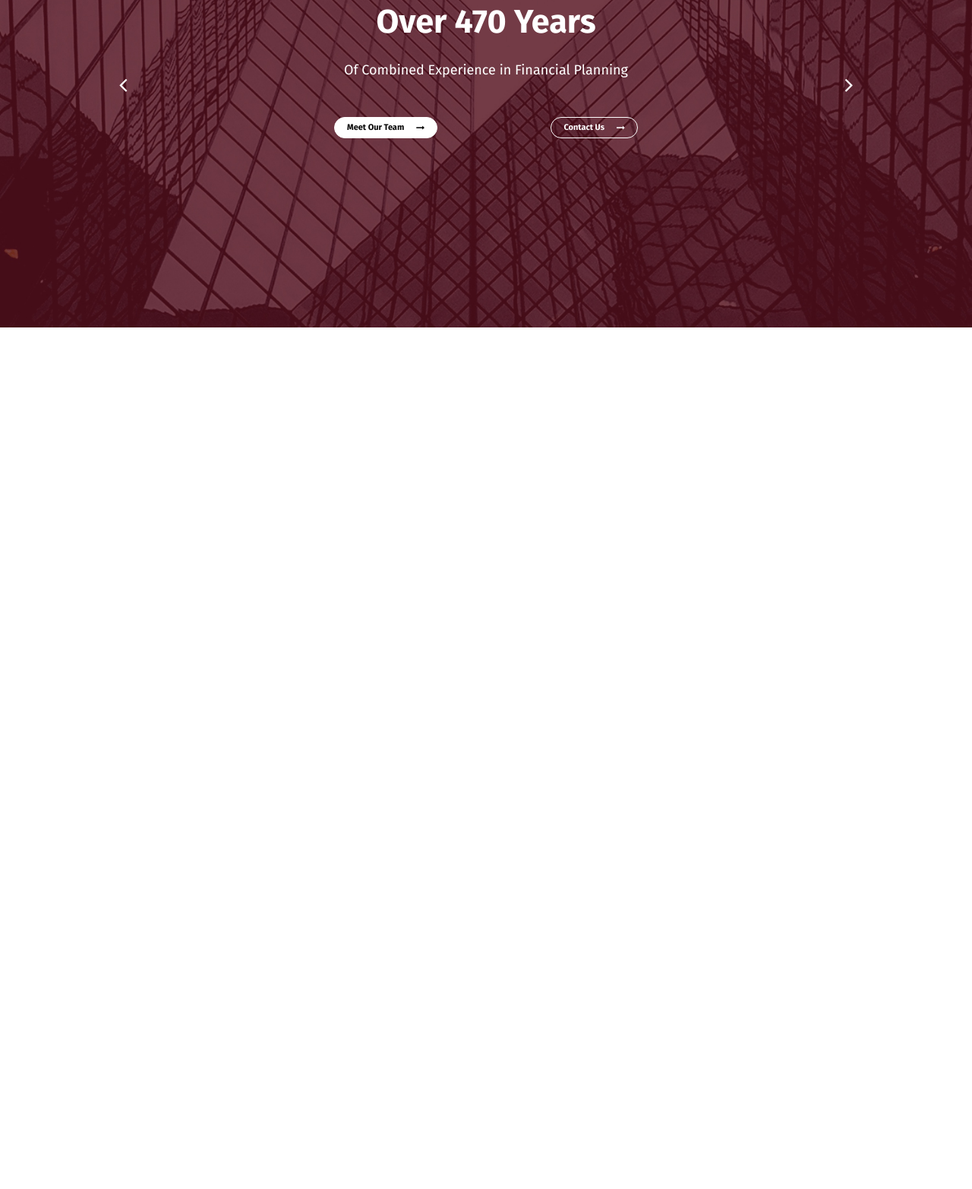
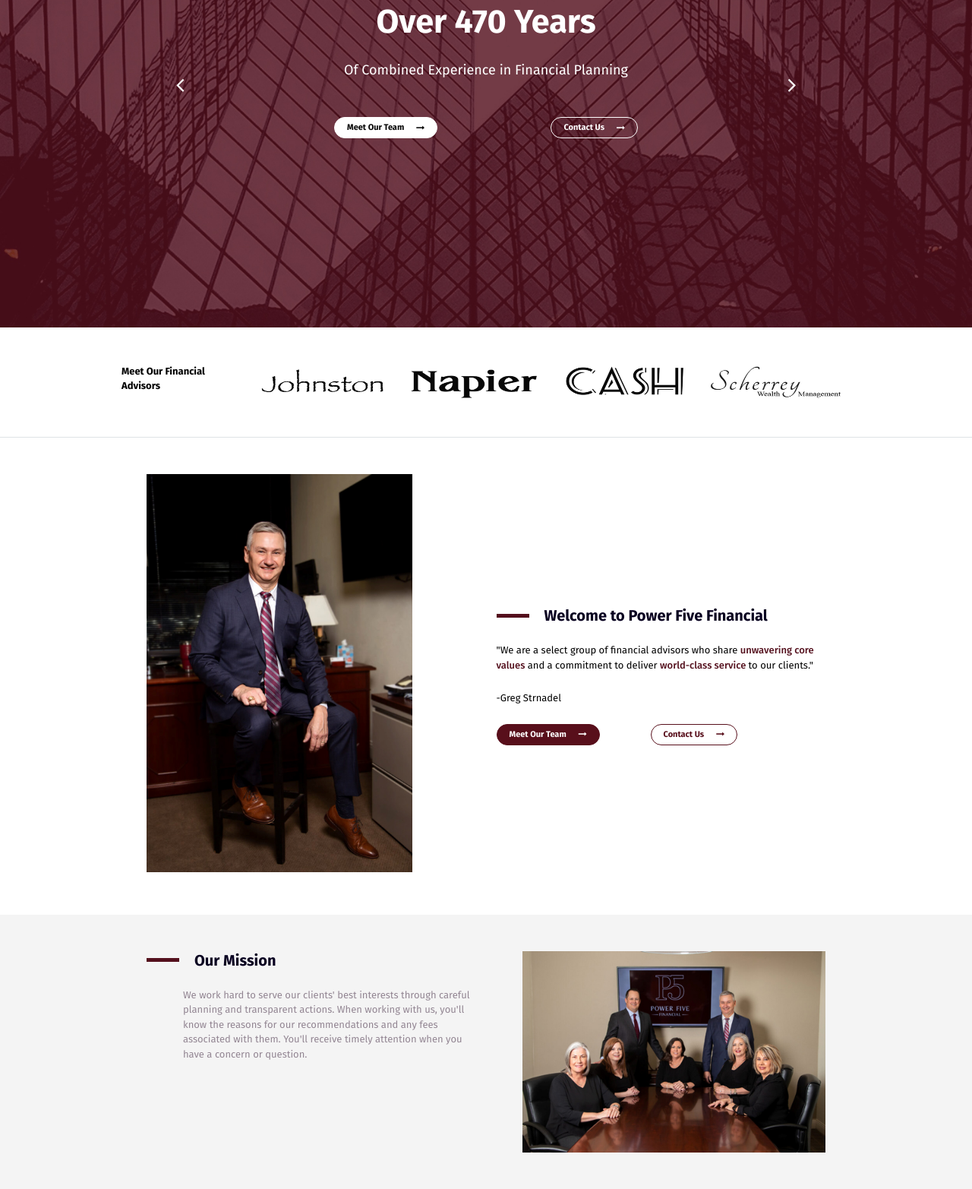
Before and after one commit to ghani658/Power-Five, a plain HTML site: page index.html in a window 1280 px wide. Shown: the part 369-1934 px from the top of the page at 76% size. Before the commit the page ends 800 px from the top, so only its background shows below. Drawn offline with nearby package versions, Linux system fonts and the light colour scheme.

Commit message:
home changes

```diff
--- a/assets/Js/slick_slider.js
+++ b/assets/Js/slick_slider.js
@@ -43,6 +43,16 @@ $(document).ready(function(){
   		focusOnSelect: true
 	});
 
+  $('.variable-width').slick({
+    dots: false,
+    infinite: true,
+    speed: 300,
+    slidesToShow: 4,
+    autoplay: true,
+    autoplaySpeed: 2000,
+    arrows: false
+  });
+
 });
 
 $(function() {
--- a/assets/css/style.css
+++ b/assets/css/style.css
@@ -161,3 +161,36 @@ p {
     -webkit-font-smoothing: antialiased;
     -moz-osx-font-smoothing: grayscale;
 }
+.fi-logo img {
+    height: 48px;
+    width: auto;
+    margin: 0 10px;
+}
+.primary-heading::before {
+    content: '';
+    width: 43px;
+    height: 5px;
+    margin-right: 20px;
+    background: #54101d;
+}
+.primary-heading {
+    font-size: 20px;
+    color: #080020;
+    display: flex;
+    align-items: center;
+}
+.primary-text {
+    color: #54101d;
+    font-weight: 500;
+}
+.gray-bg {
+    background: #f4f4f4;
+}
+.gray-bg p {
+    color: #938693;
+}
+@media (min-width: 1200px) {
+    .container {
+        max-width: 990px;
+    }
+}
--- a/index.html
+++ b/index.html
@@ -125,6 +125,69 @@
             </div>
         </div>
     </div>
+    <div class="p-md-5 p-2 border-bottom">
+        <div class="container">
+            <div class="row">
+                <div class="col-md-2">
+                    <strong>
+                        Meet Our Financial Advisors
+                    </strong>
+                </div>
+                <div class="col-md-10">
+                    <div class="variable-width fi-logo">
+                        <img src="assets/images/mahler-logo.png" alt="">
+                        <img src="assets/images/border-logo.png" alt="">
+                        <img src="assets/images/johnston-logo.png" alt="">
+                        <img src="assets/images/napier-logo.png" alt="">
+                        <img src="assets/images/cash-logo.png" alt="">
+                        <img src="assets/images/scherrey-wealth-mangement-logo.png" alt="">
+                        <img src="assets/images/renicher-wealth-management-logo.png" alt="">
+                    </div>
+                </div>
+            </div>
+        </div>
+    </div>
+    <div class="p-md-5 p-2">
+        <div class="container">
+            <div class="row">
+                <div class="col-md-5 pl-md-5">
+                    <img src="assets/images/greg.jpg" alt="" class="mb-2">
+                </div>
+                <div class="col-md-7 d-flex justify-content-center flex-column px-md-5">
+                    <div class="pl-md-5">
+                        <h1 class="primary-heading mb-4">
+                            Welcome to Power Five Financial
+                        </h1>
+                        <p class="mb-4">"We are a select group of financial advisors who share <span class="primary-text"> unwavering core values </span> and a commitment to deliver <span class="primary-text"> world-class service </span> to our clients."</p>
+                        <p class="mb-4">-Greg Strnadel</p>
+                        <div class="row">
+                            <div class=" col-md-9 d-flex align-items-center justify-content-between">
+                                <a href="javascript:void(0)" class="primary-btn">Meet Our Team <i class="fa fa-long-arrow-right ml-3" aria-hidden="true"></i> </a>
+                                <a href="javascript:void(0)" class="primary-btn outline">Contact Us <i class="fa fa-long-arrow-right ml-3" aria-hidden="true"></i> </a>
+                            </div>
+                        </div>
+                    </div>
+                </div>
+            </div>
+        </div>
+    </div>
+    <div class="p-md-5 p-2 gray-bg">
+        <div class="container">
+            <div class="row">
+                <div class="col-md-6 pl-md-5">
+                    <h1 class="primary-heading mb-4">
+                        Our Mission
+                    </h1>
+                    <p class="ml-md-5">
+                        We work hard to serve our clients' best interests through careful planning and transparent actions. When working with us, you'll know the reasons for our recommendations and any fees associated with them. You'll receive timely attention when you have a concern or question.
+                    </p>
+                </div>
+                <div class="col-md-6 px-md-5">
+                    <img src="assets/images/mission.jpg" alt="">
+                </div>
+            </div>
+        </div>
+    </div>
     <!-- Footer  -->
 
 
```
Also changed, not shown: assets/images/border-logo.png (added), assets/images/cash-logo.png (added), assets/images/greg.jpg (added), assets/images/johnston-logo.png (added), assets/images/mahler-logo.png (added), assets/images/mission.jpg (added), assets/images/napier-logo.png (added), assets/images/renicher-wealth-management-logo.png (added), assets/images/scherrey-wealth-mangement-logo.png (added).
